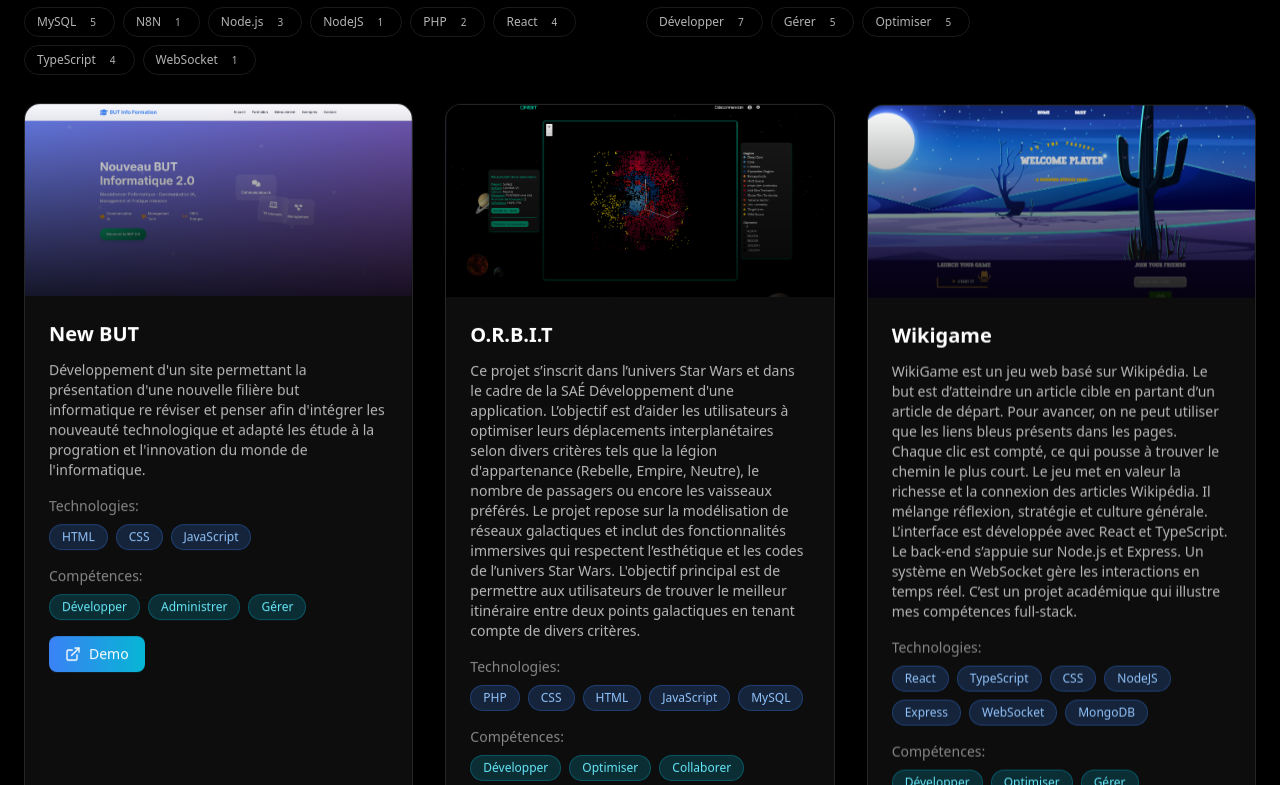
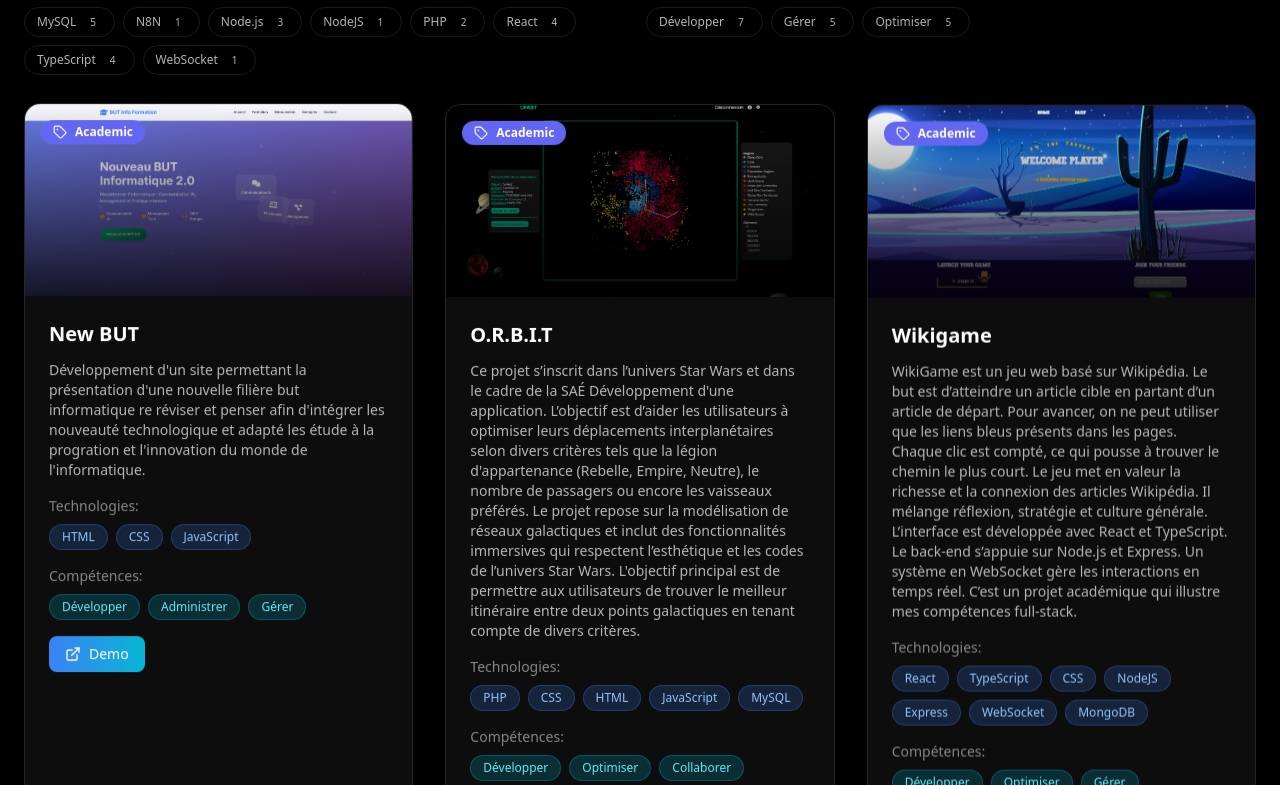
Before and after one commit to AbdelRMB/GalacticPortfolio, a React (Vite) app: page / in a window 1280 px wide. Shown: the part 3995-4780 px from the top of the page. Built offline with nearby package versions, Linux system fonts and the light colour scheme.

Commit message:
Add z-index to project type badge for improved visibility

```diff
--- a/src/components/Projects.tsx
+++ b/src/components/Projects.tsx
@@ -234,7 +234,7 @@ export function Projects() {
               style={{ animationDelay: `${index * 0.1}s` }}
             >
               {/* Type badge top-left */}
-              <div className={`absolute top-4 left-4 px-3 py-1 rounded-full text-xs font-semibold flex items-center gap-2 shadow-sm ring-1 ring-white/5 ${typeColors[project.type] ?? 'bg-gray-500 text-white'}`}>
+              <div className={`absolute top-4 left-4 px-3 py-1 rounded-full text-xs font-semibold flex items-center gap-2 shadow-sm ring-1 ring-white/5 ${typeColors[project.type] ?? 'bg-gray-500 text-white'} z-10`}>
                 <Tag size={14} />
                 <span className="capitalize">{project.type}</span>
               </div>
```
